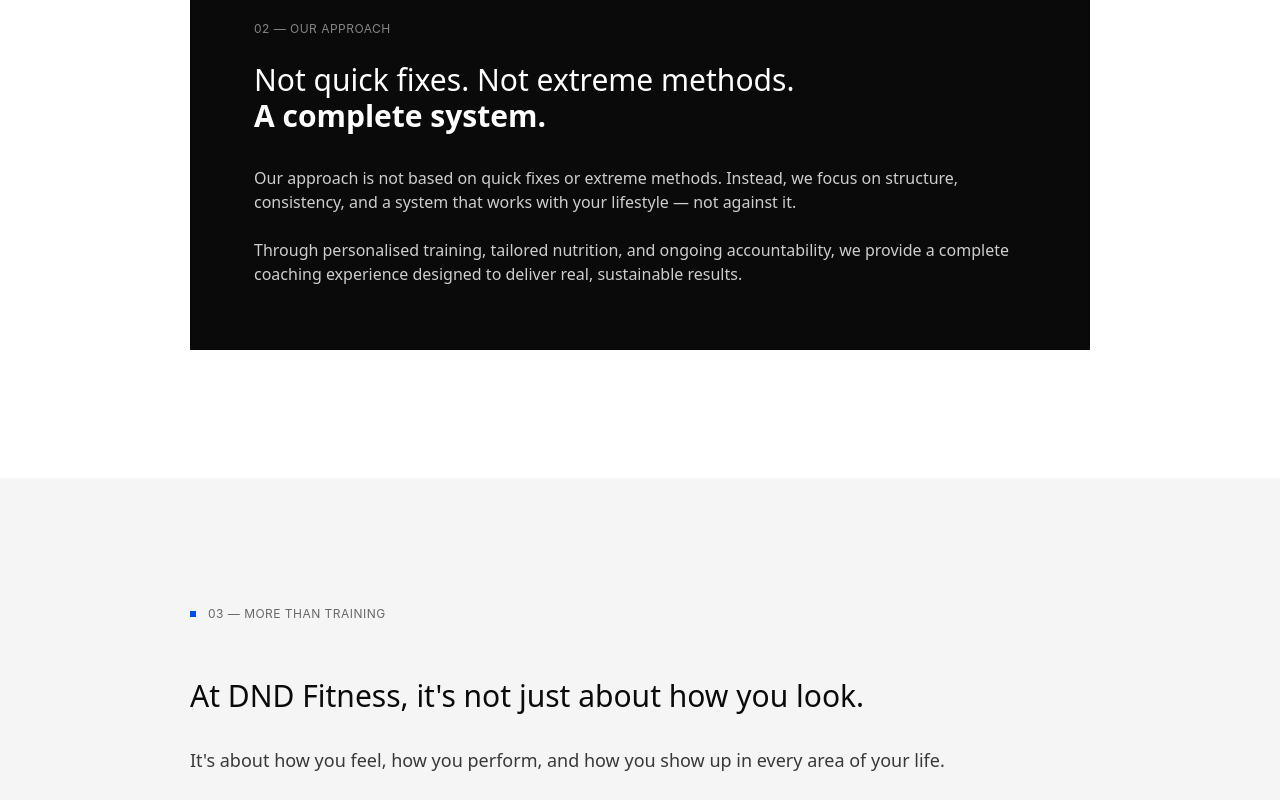
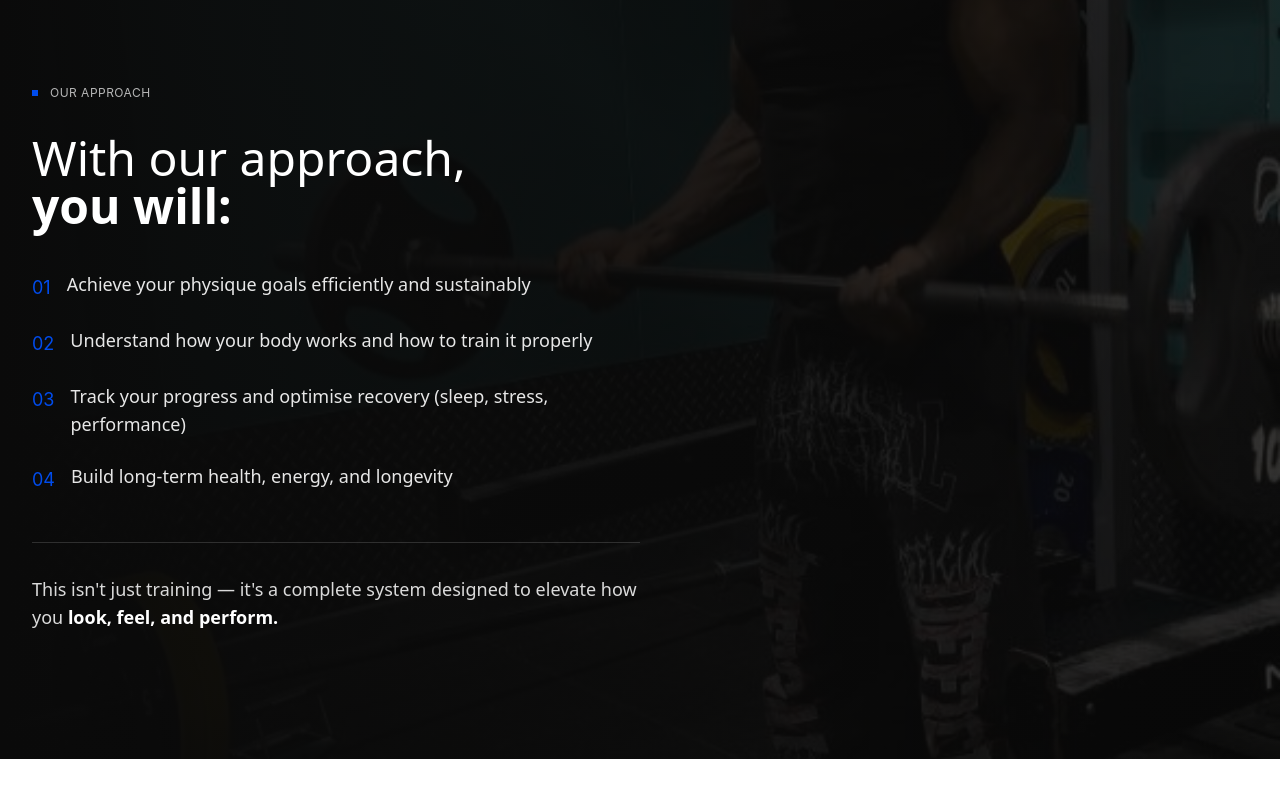
Before and after one commit to Muha-law/dnd-fitness, a React (Vite) app: page /about in a window 1280 px wide. Shown: the part 1520-2320 px from the top of the page. Built offline with nearby package versions, Linux system fonts and the light colour scheme.

Commit message:
Restored pricing, renamed sections, DIP added, fixed image crops

```diff
--- a/src/About.jsx
+++ b/src/About.jsx
@@ -84,59 +84,48 @@
         </div>
       </section>
 
-      {/* APPROACH — dark callout */}
-      <section className="px-4 md:px-8 pb-20 md:pb-32">
-        <div className="max-w-[900px] mx-auto bg-on-surface text-on-primary p-8 md:p-16 relative">
-          <div className="absolute top-6 right-6 w-1.5 h-1.5 bg-accent" />
-          <span className="font-mono text-label-md uppercase text-on-primary/50 mb-6 block">
-            02 — Our Approach
-          </span>
-          <p className="text-2xl md:text-3xl font-light leading-snug mb-8">
-            Not quick fixes. Not extreme methods.
-            <br />
-            <span className="font-semibold">A complete system.</span>
-          </p>
-          <div className="space-y-6 text-on-primary/80 text-body-md md:text-base leading-relaxed">
-            <p>
-              Our approach is not based on quick fixes or extreme methods.
-              Instead, we focus on structure, consistency, and a system that
-              works with your lifestyle — not against it.
-            </p>
-            <p>
-              Through personalised training, tailored nutrition, and ongoing
-              accountability, we provide a complete coaching experience designed
-              to deliver real, sustainable results.
+      {/* OUR APPROACH — bg image on all screen sizes */}
+      <section
+        className="relative px-4 md:px-8 py-20 md:py-32 bg-on-surface text-on-primary overflow-hidden bg-cover bg-center"
+        style={{ backgroundImage: "url('/approach.jpg')" }}
+      >
+        {/* Dark overlay - stronger on mobile, gradient on desktop */}
+        <div className="absolute inset-0 bg-on-surface/75 md:bg-gradient-to-r md:from-on-surface md:via-on-surface/70 md:to-on-surface/20" />
+
+        {/* Content */}
+        <div className="relative z-10 max-w-[1400px] mx-auto">
+          <div className="md:max-w-[55%] lg:max-w-[50%]">
+            <div className="flex items-center gap-3 mb-8">
+              <div className="w-1.5 h-1.5 bg-accent" />
+              <span className="font-mono text-label-md uppercase text-on-primary/70">
+                Our Approach
+              </span>
+            </div>
+            <h2 className="text-3xl md:text-4xl lg:text-5xl font-light mb-10 leading-tight">
+              With our approach,
+              <br />
+              <span className="font-semibold">you will:</span>
+            </h2>
+            <ul className="space-y-5 md:space-y-6 mb-10 md:mb-12">
+              {[
+                "Achieve your physique goals efficiently and sustainably",
+                "Understand how your body works and how to train it properly",
+                "Track your progress and optimise recovery (sleep, stress, performance)",
+                "Build long-term health, energy, and longevity",
+              ].map((item, i) => (
+                <li key={i} className="flex gap-4 text-body-md md:text-lg text-on-primary/90">
+                  <span className="text-accent font-mono mt-1 flex-shrink-0">0{i + 1}</span>
+                  <span>{item}</span>
+                </li>
+              ))}
+            </ul>
+            <p className="text-body-md md:text-lg text-on-primary/85 leading-relaxed pt-6 md:pt-8 border-t border-on-primary/15">
+              This isn't just training — it's a complete system designed to elevate
+              how you <span className="font-semibold text-on-primary">look, feel, and perform.</span>
             </p>
           </div>
         </div>
       </section>
-
-      {/* CLOSING */}
-      <section className="px-4 md:px-8 py-20 md:py-32 bg-surface-low">
-        <div className="max-w-[900px] mx-auto">
-          <div className="flex items-center gap-3 mb-10 md:mb-14">
-            <div className="w-1.5 h-1.5 bg-accent" />
-            <span className="font-mono text-label-md uppercase text-on-surface/60">
-              03 — More Than Training
-            </span>
-          </div>
-
-          <p className="text-2xl md:text-3xl font-light text-on-surface leading-snug mb-8">
-            At DND Fitness, it's not just about how you look.
-          </p>
-          <p className="text-body-md md:text-lg text-on-surface/80 leading-relaxed mb-12">
-            It's about how you feel, how you perform, and how you show up in
-            every area of your life.
-          </p>
-
-          <p className="text-2xl md:text-3xl font-light text-on-surface leading-snug pt-8 border-t border-on-surface/10">
-            This is more than personal training.
-            <br />
-            <span className="font-semibold">A system for long-term health, strength, and confidence.</span>
-          </p>
-        </div>
-      </section>
-
       {/* CTA */}
       <section className="px-4 md:px-8 py-20 md:py-32">
         <div className="max-w-[1400px] mx-auto bg-on-surface p-8 md:p-20 relative overflow-hidden">
--- a/src/App.jsx
+++ b/src/App.jsx
@@ -97,11 +97,15 @@
         </div>
       </section>
 
-      {/* OUR APPROACH — image on right (landscape feel), text card on left */}
-      <section className="px-4 md:px-8 py-20 md:py-32 bg-on-surface text-on-primary relative overflow-hidden">
-        <div className="max-w-[1400px] mx-auto grid md:grid-cols-12 gap-8 md:gap-12 items-stretch">
-          {/* Text card — small black box */}
-          <div className="md:col-span-6 lg:col-span-5 p-2 md:p-8 relative z-10">
+      {/* OUR APPROACH */}
+<section
+  className="relative px-4 md:px-8 py-20 md:py-32 bg-on-surface text-on-primary overflow-hidden bg-cover bg-center"
+  style={{ backgroundImage: "url('/approach.jpg')" }}
+>
+  <div className="absolute inset-0 bg-on-surface/75 md:bg-gradient-to-r md:from-on-surface md:via-on-surface/70 md:to-on-surface/20" />
+
+  <div className="relative z-10 max-w-[1400px] mx-auto">
+    <div className="md:max-w-[55%] lg:max-w-[50%]">
       <div className="flex items-center gap-3 mb-8">
         <div className="w-1.5 h-1.5 bg-accent" />
         <span className="font-mono text-label-md uppercase text-on-primary/70">
@@ -109,41 +113,30 @@
         </span>
       </div>
 
-            <p className="text-3xl md:text-4xl font-light mb-10 leading-snug">
+      <p className="text-3xl md:text-4xl lg:text-5xl font-light mb-10 leading-tight">
         With our approach,
         <br />
         <span className="font-semibold">you will:</span>
       </p>
 
-            <ul className="space-y-5 mb-10">
+      <ul className="space-y-5 md:space-y-6 mb-10 md:mb-12">
         {[
           "Achieve your physique goals efficiently and sustainably",
           "Understand how your body works and how to train it properly",
           "Track your progress and optimise recovery (sleep, stress, performance)",
           "Build long-term health, energy, and longevity",
         ].map((item, i) => (
-                <li key={i} className="flex gap-4 text-body-md md:text-base text-on-primary/85">
+          <li key={i} className="flex gap-4 text-body-md md:text-lg text-on-primary/90">
             <span className="text-accent font-mono mt-1 flex-shrink-0">0{i + 1}</span>
             <span>{item}</span>
           </li>
         ))}
       </ul>
 
-            <p className="text-body-md md:text-base text-on-primary/80 leading-relaxed pt-6 border-t border-on-primary/15">
+      <p className="text-body-md md:text-lg text-on-primary/85 leading-relaxed pt-6 md:pt-8 border-t border-on-primary/15">
         This isn't just training — it's a complete system designed to elevate
         how you <span className="font-semibold text-on-primary">look, feel, and perform.</span>
       </p>
-          </div>
-
-          {/* Image side — clean, no crop */}
-          <div className="md:col-span-6 lg:col-span-7 relative min-h-[300px] md:min-h-[600px]">
-            <img
-              src="/approach.jpg"
-              alt="DND Approach"
-              className="absolute inset-0 w-full h-full object-cover"
-            />
-            {/* Soft black gradient bleed from left so the photo blends into the text card */}
-            <div className="absolute inset-0 bg-gradient-to-r from-on-surface via-on-surface/30 to-transparent md:via-on-surface/20" />
     </div>
   </div>
 </section>
```
Lines whose indentation alone changed are shown as unchanged.
